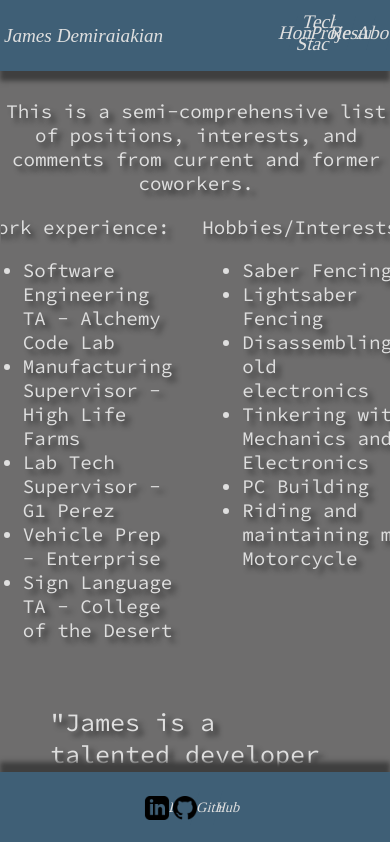
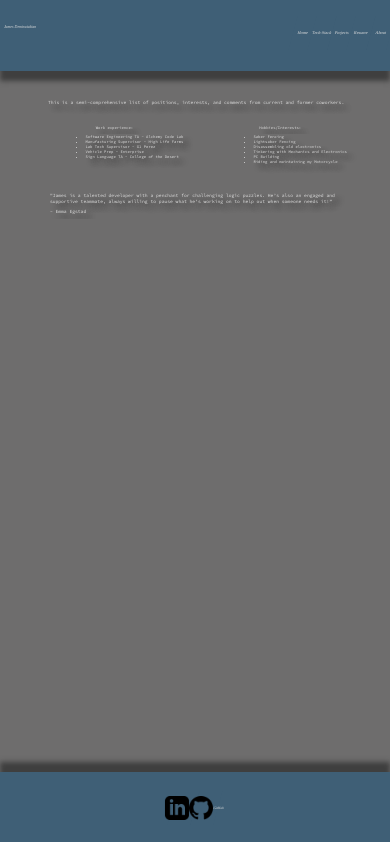
Before and after one commit to james-demiraiakian/james-portfolio, a React (Create React App) app: page /about in a window 390 px wide. Shown: the top 842 px of the page. Built offline with nearby package versions, Linux system fonts and the light colour scheme.

Commit message:
changed font sizes from 'rem' to 'vw' to make site more responsive

```diff
--- a/src/App.css
+++ b/src/App.css
@@ -11,6 +11,6 @@
 
 .component {
   font-family: 'Source Code Pro', monospace;
-  font-size: 1.3rem;
+  font-size: 1.05vw;
   text-shadow: 5px 5px 5px rgb(51, 51, 51);
 }
--- a/src/views/About/About.css
+++ b/src/views/About/About.css
@@ -10,7 +10,7 @@
 }
 
 .intro {
-  font-size: 1.2rem;
+  font-size: 1.2vw;
   display: flex;
   text-align: center;
   margin-top: 5%;
@@ -26,13 +26,13 @@
   display: flex;
   flex-direction: column;
   align-items: center;
-  font-size: 1.2rem;
+  font-size: 1vw;
   margin-left: 15px;
   margin-right: 15px;
 }
 
 .quote {
-  font-size: 25px;
+  font-size: 1.2vw;
   margin-top: 5%;
   width: 75%;
 }
--- a/src/views/Footer/Footer.css
+++ b/src/views/Footer/Footer.css
@@ -27,7 +27,7 @@
   align-items: center;
   justify-content: center;
   text-decoration: none;
-  font-size: 0.9rem;
+  font-size: 0.9vw;
   width: 6vw;
   height: 4vh;
 }
--- a/src/views/Header/Header.css
+++ b/src/views/Header/Header.css
@@ -30,7 +30,7 @@
   transform: skewX(-15deg);
   align-items: center;
   justify-content: center;
-  font-size: 1.2rem;
+  font-size: 1.1vw;
 }
 
 .header-link:hover {
@@ -44,5 +44,5 @@
   position: absolute;
   left: 1vw;
   top: 3vh;
-  font-size: 1.2rem;
+  font-size: 1vw;
 }
--- a/src/views/Projects/Projects.css
+++ b/src/views/Projects/Projects.css
@@ -55,7 +55,7 @@
   position: absolute;
   bottom: 11vh;
   border: none;
-  font-size: 24px;
+  font-size: 1.2vw;
 }
 
 .p-deploy-url {
--- a/src/views/TechStack/TechStack.css
+++ b/src/views/TechStack/TechStack.css
@@ -1,5 +1,5 @@
 .title {
-  font-size: 1.5rem;
+  font-size: 1.4vw;
 }
 
 .tech-stack {
```
